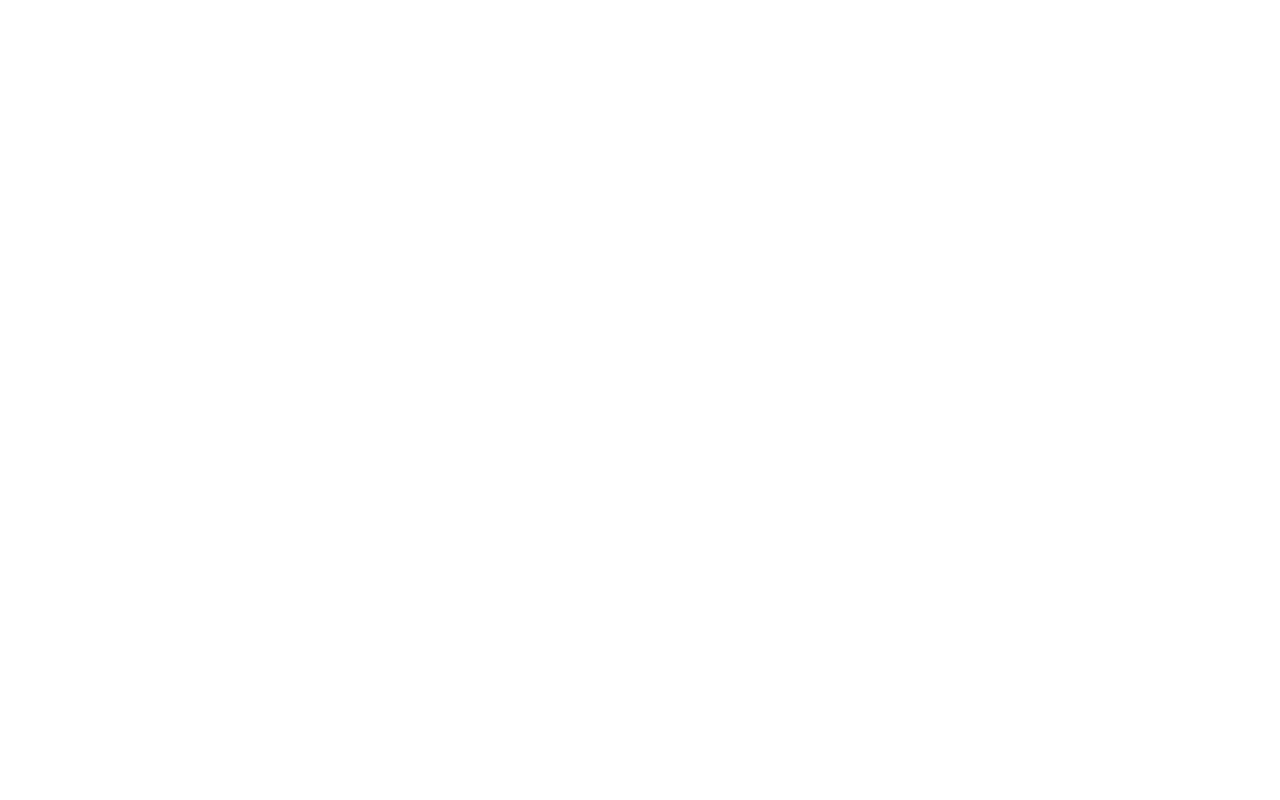
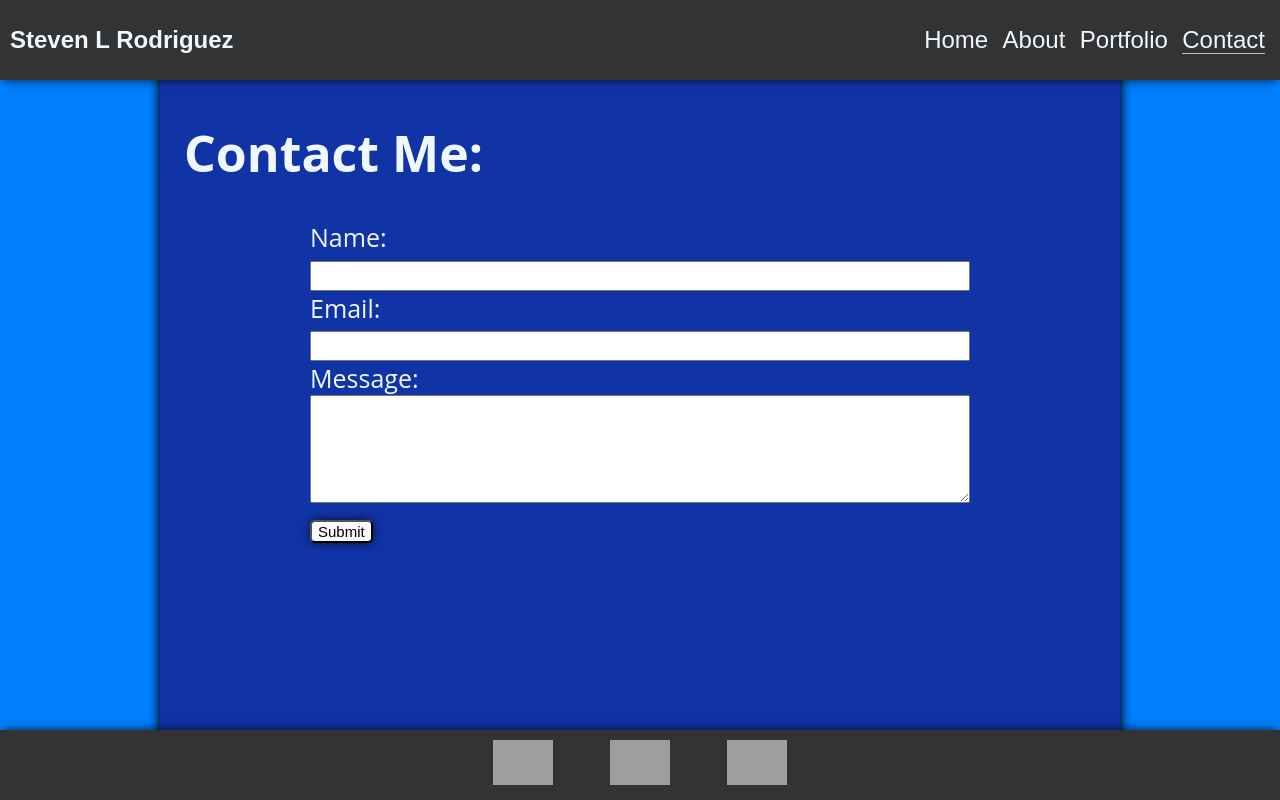
Before and after one commit to stevrodz/My-Personal-Website, a plain HTML site: page contact.html in a window 1280 px wide. Drawn offline with Linux system fonts and the light colour scheme; grey boxes are pictures that could not be loaded.

Commit message:
project complete

```diff
--- a/about.html
+++ b/about.html
@@ -5,7 +5,6 @@
     <meta http-equiv="X-UA-Compatible" content="IE=edge" />
     <meta name="viewport" content="width=device-width, initial-scale=1.0" />
     <link rel="stylesheet" href="style.css" />
-    <script defer src="javascript.js"></script>
     <title>My Personal Website</title>
   </head>
   <body>
@@ -17,6 +16,7 @@
         <a href="index.html">Home</a>
         <a class="active" href="about.html">About</a>
         <a href="portfolio.html">Portfolio</a>
+        <a href="contact.html">Contact</a>
       </div>
     </nav>
     <main>
@@ -120,13 +120,13 @@
     </main>
     <footer>
       <a href="https://facebook.com" target="_blank">
-        <img class="media-link" src="/images/facebook.svg" alt="Facebook" />
+        <img class="media-link" src="https://cdn-icons-png.flaticon.com/512/59/59439.png" alt="Facebook" />
       </a>
       <a href="https://linkedin.com" target="_blank">
-        <img class="media-link" src="/images/linkedin.svg" alt="Linkedin" />
+        <img class="media-link" src="https://icons.veryicon.com/png/o/miscellaneous/alibaba-cloud-ui-icon-library/linkedin-124.png" alt="Linkedin" />
       </a>
       <a href="https://twitter.com" target="_blank">
-        <img class="media-link" src="/images/twitter.svg" alt="Twitter" />
+        <img class="media-link" src="https://cdn4.iconfinder.com/data/icons/social-media-black-white-2/1227/X-512.png" alt="Twitter" />
       </a>
     </footer>
   </body>
--- a/contact.html
+++ b/contact.html
@@ -0,0 +1,57 @@
+<!DOCTYPE html>
+<html lang="en">
+<head>
+    <meta charset="UTF-8">
+    <meta http-equiv="X-UA-Compatible" content="IE=edge" />
+    <meta name="viewport" content="width=device-width, initial-scale=1.0">
+    <link rel="stylesheet" href="style.css" />
+
+    <title>My Personal Website</title>
+  </head>
+  <body>
+    <nav>
+      <div id="logo">
+        <h1>Steven L Rodriguez</h1>
+      </div>
+      <div id="links">
+        <a href="index.html">Home</a>
+        <a href="about.html">About</a>
+        <a href="portfolio.html">Portfolio</a>
+        <a class="active" href="contact.html">Contact</a>
+      </div>
+    </nav>
+    <main>
+      <h1>Contact Me:</h1>
+
+      <form id="form">
+        <div>
+          <label for="name">Name:</label><br />
+          <input id="name" type="text" name="name" />
+        </div>
+
+        <div>
+          <label for="email">Email:</label><br />
+          <input id="email" type="email" name="email" />
+        </div>
+        <div>
+          <label for="message">Message:</label><br />
+          <textarea id="message" name="message" rows="6" cols="50"></textarea>
+        </div>
+
+        <button type="submit" id="submit">Submit</button>
+      </form>
+      <script src="javascript.js"></script>
+    </main>
+    <footer>
+      <a href="https://facebook.com" target="_blank">
+        <img class="media-link" src="https://cdn-icons-png.flaticon.com/512/59/59439.png" alt="Facebook" />
+      </a>
+      <a href="https://linkedin.com" target="_blank">
+        <img class="media-link" src="https://icons.veryicon.com/png/o/miscellaneous/alibaba-cloud-ui-icon-library/linkedin-124.png" alt="Linkedin" />
+      </a>
+      <a href="https://twitter.com" target="_blank">
+        <img class="media-link" src="https://cdn4.iconfinder.com/data/icons/social-media-black-white-2/1227/X-512.png" alt="Twitter" />
+      </a>
+    </footer>
+  </body>
+</html>
--- a/javascript.js
+++ b/javascript.js
@@ -1 +1,12 @@
-console.log("Hello world!");
+const form = document.querySelector('#form');
+const submitButton = document.querySelector('#submit');
+
+form.addEventListener('submit', (e) => {
+  submitButton.disabled = true;
+  e.preventDefault();
+
+  const targetUrl = window.location.origin + '/success.html';
+    console.log(targetUrl);
+
+    window.location.href = targetUrl;
+})
--- a/style.css
+++ b/style.css
@@ -154,6 +154,30 @@ section {
   border-bottom: 1px solid #ccc;
 }
 
+form {
+  font-size: 25px;
+  max-width: 660px;
+  margin: auto;
+}
+
+input {
+  width: 100%;
+  height: 30px;
+  font-size: 18px;
+}
+
+textarea {
+  width: 100%;
+  font-size: 15px;
+}
+
+#submit {
+  font-size: 15px;
+  background-color: #fafafa;
+  border-radius: 5px;
+  box-shadow: 0 0 12px -2px black;
+}
+
 @media screen and (max-width: 625px) {
   .project {
     width: 100%;
--- a/success.js
+++ b/success.js
@@ -0,0 +1,3 @@
+setTimeout(() => {
+    window.location.href = window.location.origin
+  }, 5000)
```
Also changed, not shown: index.html (+4 -4 lines), portfolio.html (+4 -4 lines), success.html (+15 -0 lines).
